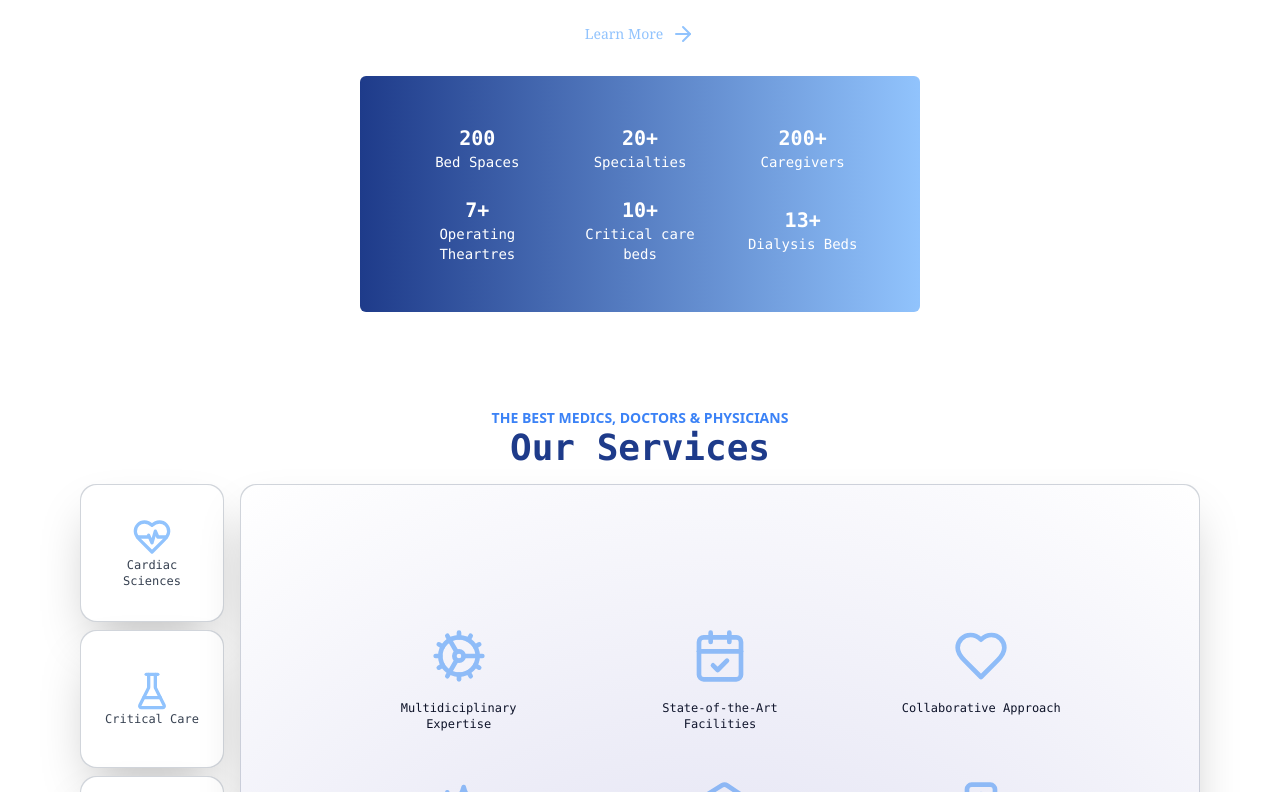
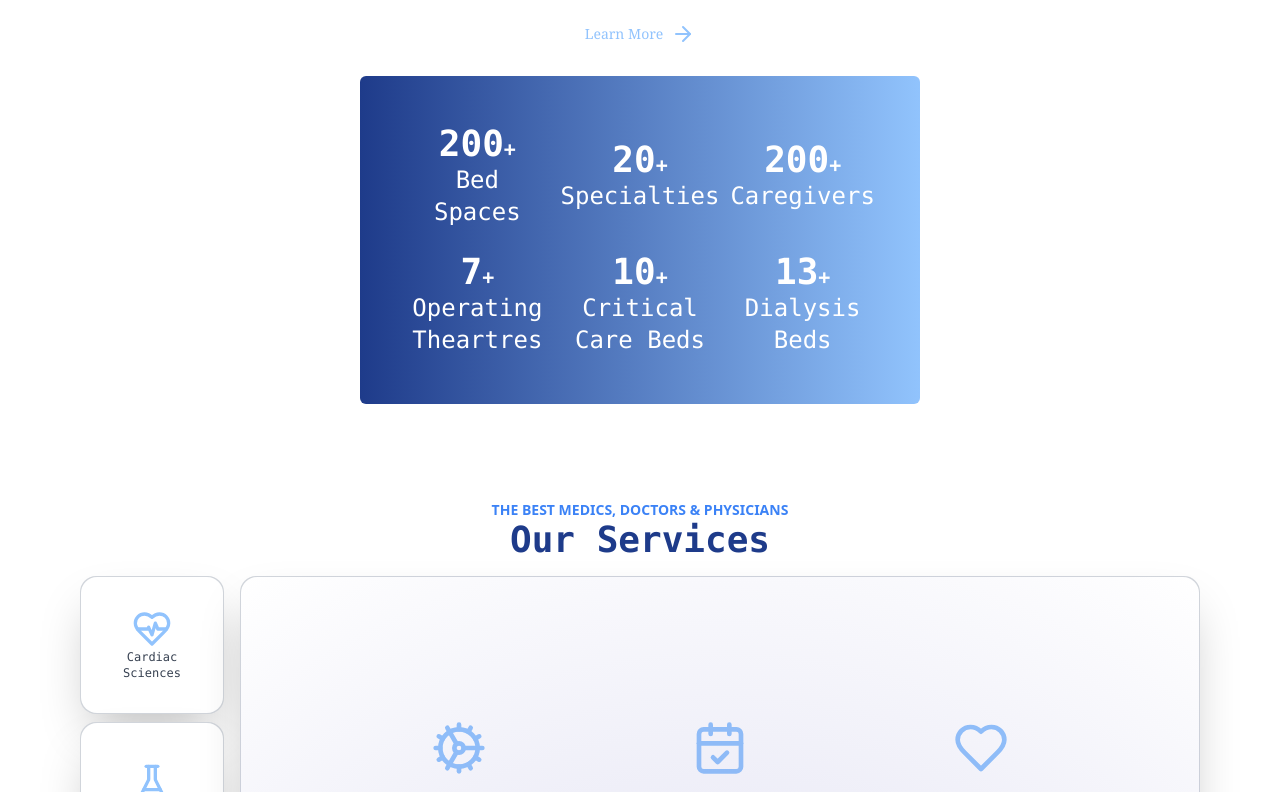
Before and after one commit to mungadi-tech/sahadhospitals, a React (Vite) app: page / in a window 1280 px wide. Shown: the part 1168-1960 px from the top of the page. Built offline with nearby package versions, Linux system fonts and the light colour scheme.

Commit message:
optimizations

```diff
--- a/src/components/layout/About.tsx
+++ b/src/components/layout/About.tsx
@@ -20,6 +20,32 @@ import { MagicCard, MagicContainer } from "../ui/magic-card";
 import ShimmerButton from "../ui/simmer-button";
 import Reveal from "../Reveal";
 
+const counter = [
+  {
+    title: "Bed Spaces",
+    count: 200,
+  },
+  {
+    title: "Specialties",
+    count: 20,
+  },
+  {
+    title: "Caregivers",
+    count: 200,
+  },
+  {
+    title: "Operating Theartres",
+    count: 7,
+  },
+  {
+    title: "Critical Care Beds",
+    count: 10,
+  },
+  {
+    title: "Dialysis Beds",
+    count: 13,
+  },
+];
 export function About() {
   const aboutRef = useRef(null);
 
@@ -56,43 +82,19 @@ export function About() {
           </Link>
         </div>
 
-        <Reveal className="font-mono grid grid-cols-3 md:text-md py-10  md:px-10 text-xs rounded-md md:w-1/2 gap-2 justify-between bg-gradient-to-l from-info to-tertiary text-white mt-2">
-          <div className="flex flex-col items-center justify-center p-2">
-            <span className="text-xl font-bold">
-              <NumberTicker value={200} className="text-white" />
-            </span>
-            <span className="md:text-sm text-center">Bed Spaces</span>
-          </div>
-          <div className="flex flex-col items-center justify-center p-2">
-            <span className="text-xl font-bold">
-              <NumberTicker value={20} className="text-white" />+
-            </span>
-            <span className="md:text-sm text-center">Specialties</span>
-          </div>
-          <div className="flex flex-col items-center justify-center p-2">
-            <span className="text-xl font-bold">
-              <NumberTicker value={200} className="text-white" />+
-            </span>
-            <span className="md:text-sm text-center">Caregivers</span>
-          </div>
-          <div className="flex flex-col items-center justify-center p-2">
-            <span className="text-xl font-bold">
-              <NumberTicker value={7} className="text-white" />+
-            </span>
-            <span className="md:text-sm text-center">Operating Theartres</span>
-          </div>
-          <div className="flex flex-col items-center justify-center p-2">
-            <span className="text-xl font-bold">
-              <NumberTicker value={10} className="text-white " />+
-            </span>
-            <span className="md:text-sm text-center">Critical care beds</span>
-          </div>
-          <div className="flex flex-col items-center justify-center p-2">
-            <span className="text-xl font-bold">
-              <NumberTicker value={13} className="text-white" />+
-            </span>
-            <span className="md:text-sm text-center">Dialysis Beds</span>
-          </div>
+        <Reveal className="font-mono grid grid-cols-3 md:text-md py-10  md:px-10 text-xs rounded-md lg:w-1/2 gap-2 justify-between bg-gradient-to-l from-info to-tertiary text-white mt-2">
+          {counter.map((c) => (
+            <div
+              key={c.title}
+              className="flex flex-col items-center justify-center p-2"
+            >
+              <span className="text-xl font-bold">
+                <NumberTicker value={c.count} className="text-white text-4xl" />
+                +
+              </span>
+              <span className="md:text-2xl text-center">{c.title}</span>
+            </div>
+          ))}
         </Reveal>
       </div>
 
--- a/src/components/layout/Footer.tsx
+++ b/src/components/layout/Footer.tsx
@@ -36,7 +36,7 @@ export const Footer = () => {
             <h1 className="text-2xl mb-4">Departments</h1>
             <ul className="flex flex-col gap-4">
               {department.map((d) => (
-                <li key={d.name} className="flex gap-2 hover:text-secondary">
+                <li key={d.name} className="flex gap-2 ">
                   <ArrowBigRight className="text-secondary" />
                   <span>{d.name}</span>
                 </li>
@@ -47,7 +47,7 @@ export const Footer = () => {
             <h1 className="text-2xl mb-4">Links</h1>
             <ul className="flex flex-col gap-4">
               {flinks.map((d) => (
-                <li key={d.name} className="hover:text-secondary">
+                <li key={d.name} className="">
                   <Link to={d.url} className="flex gap-2">
                     <ArrowBigRight className="text-secondary" />
                     <span>{d.name}</span>
@@ -60,7 +60,7 @@ export const Footer = () => {
             <h1 className="text-2xl mb-4">Services</h1>
             <ul className="flex flex-col gap-4">
               {fservices.map((d) => (
-                <li key={d.name} className="flex gap-2 hover:text-secondary">
+                <li key={d.name} className="flex gap-2 ">
                   <ArrowBigRight className="text-secondary" />
                   <span>{d.name}</span>
                 </li>
@@ -70,13 +70,13 @@ export const Footer = () => {
           <div>
             <h1 className="text-2xl mb-4">Have a question?</h1>
             <ul className="flex flex-col gap-4">
-              <li className="flex gap-2 hover:text-secondary">
+              <li className="flex gap-2">
                 <Locate className="text-secondary h-6 w-6" />
                 <span>
                   Plot 1756 Cadastral zone E27 Apo Resettlement, Abuja
                 </span>
               </li>
-              <li className="flex gap-2 hover:text-secondary">
+              <li className="flex gap-2 items-center">
                 <Phone className="text-secondary h-6 w-6" />
                 <div className="flex flex-col">
                   <span>+234(0)7049227730</span>
@@ -85,7 +85,7 @@ export const Footer = () => {
                   <span>+234(0)7070222222</span>
                 </div>
               </li>
-              <li className="flex items-center gap-2 hover:text-secondary">
+              <li className="flex items-center gap-2">
                 <EnvelopeClosedIcon className="text-secondary h-6 w-6" />
                 <span>info@sahadhospitals.com</span>
               </li>
```
